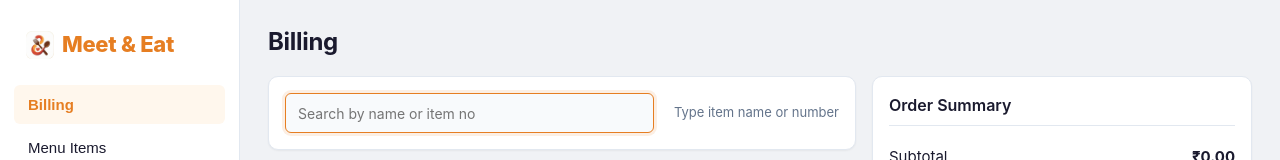
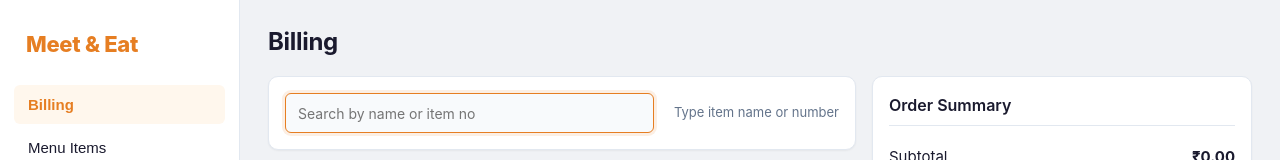
Before and after one commit to Mugunth140/Restaurant-Pos, a React (Vite) app: page / in a window 1280 px wide. Shown: the top 160 px of the page. Built offline with nearby package versions, Linux system fonts and the light colour scheme.

Commit message:
Feat: remove logo image from brand in App and Sidebar components; simplify branding display

```diff
--- a/src/App.tsx
+++ b/src/App.tsx
@@ -27,7 +27,7 @@ const App: React.FC = () => {
         >
           ☰
         </button>
-        <div className="brand"><img src="/src-tauri/icons/icon.png" alt="logo" className="brand-logo" /> Meet & Eat</div>
+        <div className="brand">Meet & Eat</div>
         <div style={{ width: 40 }} />
       </header>
 
--- a/src/ui/components/Sidebar.tsx
+++ b/src/ui/components/Sidebar.tsx
@@ -23,7 +23,7 @@ const Sidebar: React.FC<Props> = ({ active, onChange, open = false, onClose }) =
 
   return (
     <aside className={"sidebar" + (open ? " open" : "")}>
-      <div className="brand"><img src="/src-tauri/icons/icon.png" alt="logo" className="brand-logo" /> Meet &amp; Eat</div>
+      <div className="brand">Meet &amp; Eat</div>
       {navItems.map((item) => (
         <button
           key={item.key}
```
